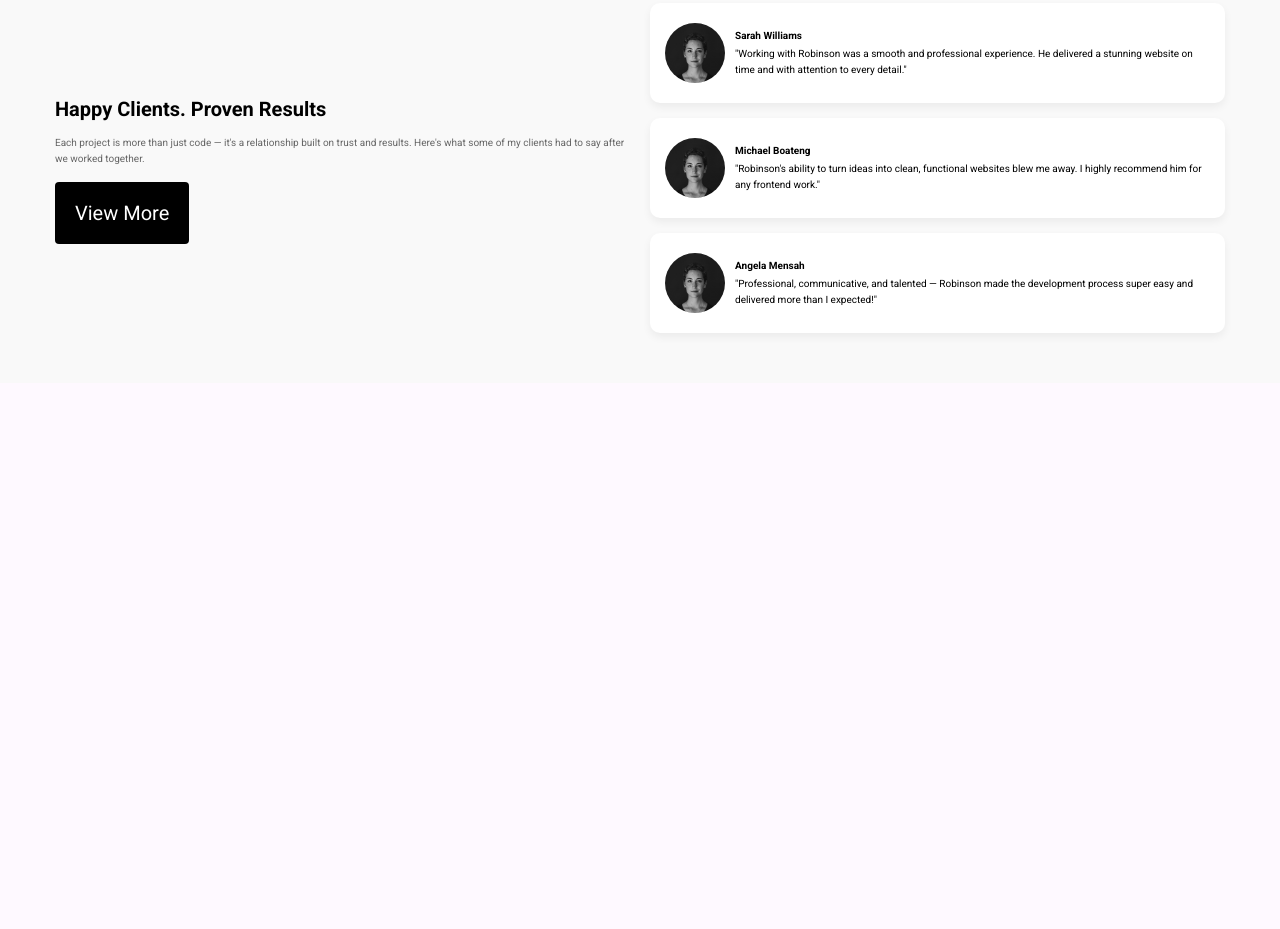
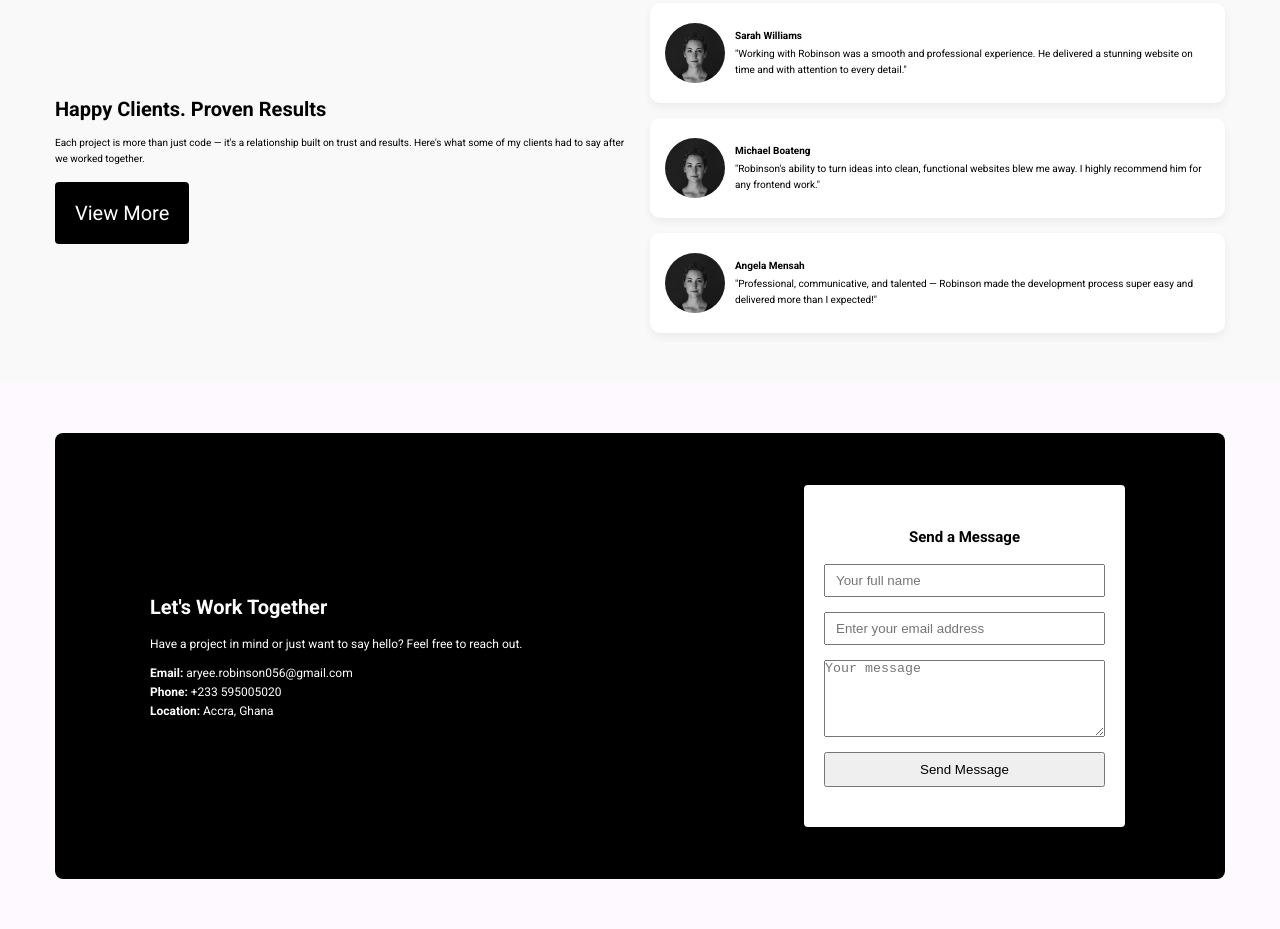
Before and after one commit to Robinsonaryee/personal-portfolio, a plain HTML site: page index.html in a window 1280 px wide. Shown: the part 1292-2221 px from the top of the page. Before the commit the page ends 1675 px from the top, so only its background shows below. Drawn offline with Linux system fonts and the light colour scheme.

Commit message:
Added:contact section

```diff
--- a/css/app.css
+++ b/css/app.css
@@ -275,7 +275,7 @@ body {
   margin-bottom: 1rem;
 }
 .testimonial-des {
-  color: #666;
+
   margin-bottom: 1.5rem;
 }
 .view-more-btn {
@@ -311,6 +311,68 @@ body {
 }
 .testimonial-info h4 {
   margin-bottom: 0.25rem;
+}
+.contact {
+  padding: 4rem 2rem;
+}
+
+
+.contact-section {
+  display: flex;
+  justify-content: space-between;
+  align-items: center;
+  gap: 1rem;
+  background-color: #000000;
+  margin: 0 auto;
+  padding: 4rem 8rem;
+  border: none;
+  border-radius: 8px;
+}
+.contact-left {
+  color: #ffffff;
+  padding: 1rem 1.5rem;
+}
+
+
+.contact-left h2 {
+  font-size: 2rem;
+  margin-bottom: 1.2rem;
+  font-weight: 700;
+}
+.contact-left p {
+  font-size: 1.2rem;
+}
+
+.contact-item {
+  margin-top: 1rem;
+  display: block;
+}
+.contact-item li {
+  list-style-type: none;
+  font-size: 1.2rem;
+  font-weight: 400;
+}
+
+.form-content {
+  display: flex;
+  flex-direction: column;
+  justify-content: center;
+  align-items: center;
+  gap: 1.5rem;
+  padding: 4rem 2rem;
+  margin: 1.2rem 2rem;
+  background-color: #ffffff;
+  border-radius: 4px;
+
+}
+.form-content input {
+  width: 100%;
+  padding: 0.7rem 1rem;
+}
+
+button {
+  width: 100%;
+  padding: 0.8rem 1rem;
 }
 /* FOOTER SECTION */
 .site-footer {
@@ -465,4 +527,9 @@ body {
     flex-direction: column;
     text-align: center;
   }
+
+  .contact-section {
+    flex-direction: column;
+    text-align: center;
+  }
 }
--- a/index.html
+++ b/index.html
@@ -195,6 +195,31 @@
             </div>
         </section>
 
+        <section class="contact">
+            <div class="container">
+                <div class="contact-section">
+                    <div class="contact-left">
+                        <h2>Let's Work Together</h2>
+                        <p>Have a project in mind or just want to say hello? Feel free to reach out.</p>
+                         <ul class="contact-item">
+        <li><strong>Email:</strong> aryee.robinson056@gmail.com</li>
+        <li><strong>Phone:</strong> +233 595005020</li>
+        <li><strong>Location:</strong> Accra, Ghana</li>
+      </ul>
+                    </div>
+                    <form class="form-content">
+                        <h2>Send a Message</h2>
+                        <input type="text" name="" id="" placeholder="Your full name" required>
+                        <input type="email" name="" id="" placeholder="Enter your email address" required>
+                        <textarea name="" id="" placeholder="Your message" cols="33" rows="5"></textarea>
+                        <button type="submit">Send Message</button>
+                    </form>
+
+                </div>
+
+            </div>
+        </section>
+
 
 
     </body>
```
